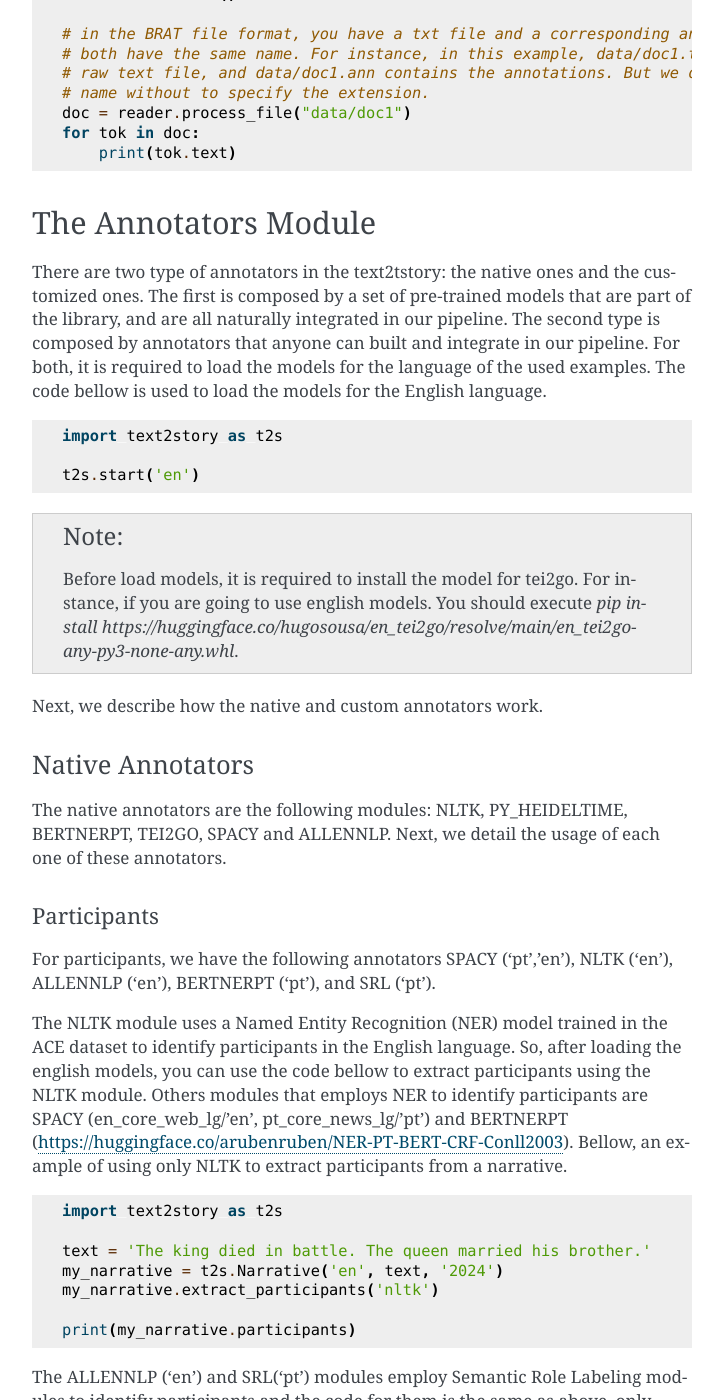
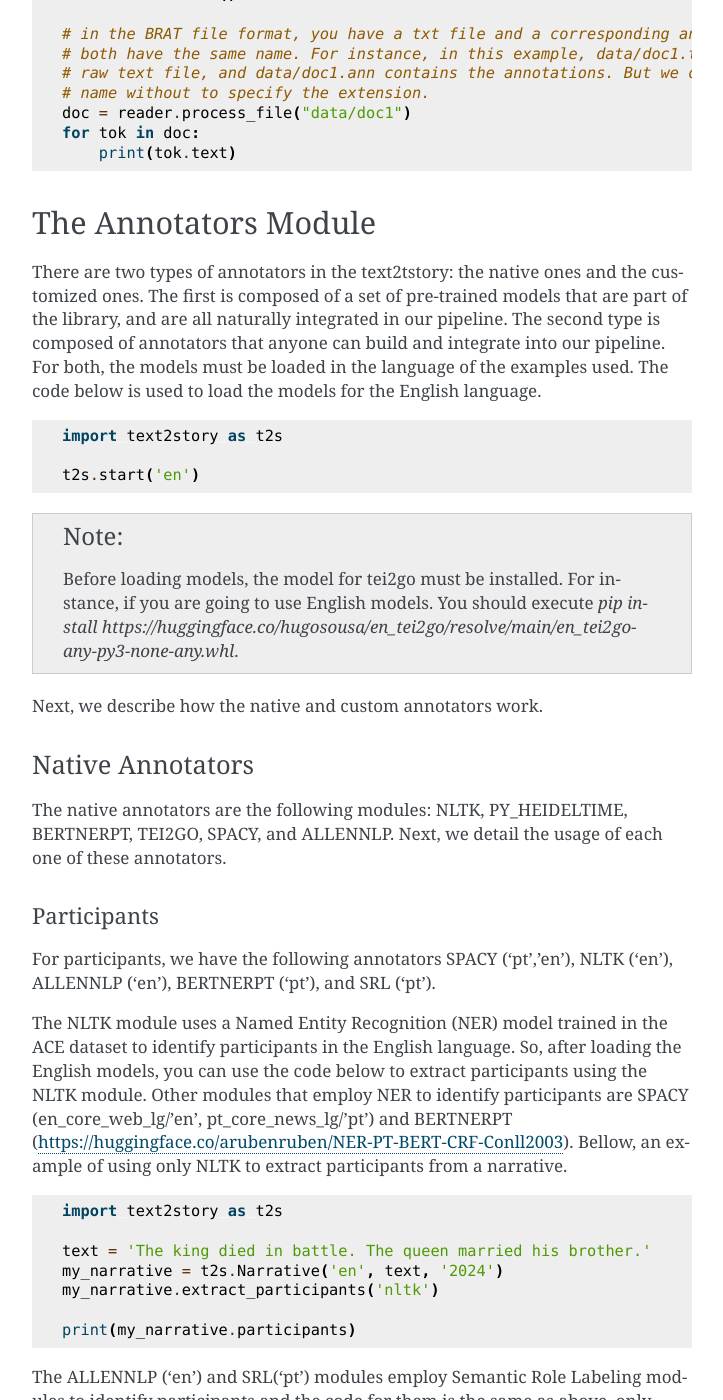
Before and after one commit to LIAAD/Text2StoryPackage, a Sphinx documentation site: the page built from docs/source/usage.rst, in a window 1280 px wide and 1400 px high, scrolled down 1480 px. Shown: the whole window, without its empty margins (388-1111 px from the left). Built offline with Sphinx 7.4.7, drawn with Linux system fonts in a browser that asks for light colours; some of the changed text lies outside the part shown.

Commit message:
Update usage.rst
fix grammar mistakes

```diff
--- a/docs/source/usage.rst
+++ b/docs/source/usage.rst
@@ -2,12 +2,12 @@
 =====
 
 
-Getting Start
+Getting Started
 -----
 
-After installation, you will be able to import and create an object of type Narrative. In this object,
+After installation, you will be able to import and create an object of the Narrative type. In this object,
 the text2story package will perform all automatic annotations. In the next section, we cover all the
-functionalities about the annotators.
+functionalities of the annotators.
 
 The Narrative Object
 -----
@@ -19,26 +19,26 @@
 to the models applied in the pipeline), and the document creation date. The last one is especially important for news
 stories which usually present a publication date.
 
-The code bellow presents an example with a raw text English that is used to create a Narrative object.
+The code below presents an example with a raw text English that is used to create a Narrative object.
 
 .. literalinclude:: examples/narrative_object.py
   :language: python
 
 
 The narrative object is used then to process all the pipeline of annotators that will extract the narrative components.
-The Section Annotators Module details how to build such pipeline.
+The Section Annotators Module details how to build such a pipeline.
 
 The Readers Module
 -----
 
-If the user want to read an already human annotated dataset, it is possible to do such a thing using some object of the
+If the user wants to read an already human-annotated dataset, it is possible to do such a thing using some object of the
 type reader. text2story readers module supports the following formats: ACE, BRAT, CSV, ECB, Framenet, Propbank.
-Each one of this module inherits the methods from the abstract class `Read`, which obliges all inherited classes to
+Each one of these modules inherits the methods from the abstract class `Read`, which obliges all inherited classes to
 implement the method `process` and `process_file`. The first method reads all files (text and annotations) from a
 given directory, and the second reads only one file (text and its annotations).
 
-It is assumed that both methods returns a list of `TokenCorpus`, which is type that contains a token and its
-annotations, if they exists. This is also a class defined in readers module.
+It is assumed that both methods return a list of `TokenCorpus`, which is the type that contains a token and its
+annotations if they exist. This is also a class defined in the reader's module.
 
 Next, a code example to read a directory with annotations in BRAT format.
 
@@ -55,11 +55,11 @@
 The Annotators Module
 -----
 
-There are two type of annotators in the text2tstory: the native ones and the customized ones.
-The first is composed by a set of pre-trained models that are part of the library, and
-are all naturally integrated in our pipeline. The second type is composed by annotators that
-anyone can built and integrate in our pipeline. For both, it is required to load the models for the
-language of the used examples. The code bellow is used to load the models for the English language.
+There are two types of annotators in the text2tstory: the native ones and the customized ones.
+The first is composed of a set of pre-trained models that are part of the library, and
+are all naturally integrated in our pipeline. The second type is composed of annotators that
+anyone can build and integrate into our pipeline. For both, the models must be loaded in the
+language of the examples used. The code below is used to load the models for the English language.
 
 .. literalinclude:: examples/load_models.py
   :language: python
@@ -67,14 +67,14 @@
 
 .. note::
 
-   Before load models, it is required to install the model for tei2go. For instance, if you are going to use english models. You should execute `pip install https://huggingface.co/hugosousa/en_tei2go/resolve/main/en_tei2go-any-py3-none-any.whl`.
+   Before loading models, the model for tei2go must be installed. For instance, if you are going to use English models. You should execute `pip install https://huggingface.co/hugosousa/en_tei2go/resolve/main/en_tei2go-any-py3-none-any.whl`.
 
 Next, we describe how the native and custom annotators work.
 
 Native Annotators
 ^^^^^^^^^^^^^^^^^
 
-The native annotators are the following modules: NLTK, PY_HEIDELTIME, BERTNERPT, TEI2GO, SPACY and ALLENNLP. Next, we detail
+The native annotators are the following modules: NLTK, PY_HEIDELTIME, BERTNERPT, TEI2GO, SPACY, and ALLENNLP. Next, we detail
 the usage of each one of these annotators.
 
 Participants
@@ -83,8 +83,8 @@
 BERTNERPT ('pt'), and SRL ('pt').
 
 The NLTK module uses a Named Entity Recognition (NER) model trained in the ACE dataset to identify participants in
-the English language. So, after loading the english models, you can use the code bellow to extract
-participants using the NLTK module. Others modules that employs NER to identify participants are SPACY
+the English language. So, after loading the English models, you can use the code below to extract
+participants using the NLTK module. Other modules that employ NER to identify participants are SPACY
 (en_core_web_lg/'en', pt_core_news_lg/'pt') and BERTNERPT (https://huggingface.co/arubenruben/NER-PT-BERT-CRF-Conll2003).
 Bellow, an example of using only NLTK to extract participants from a narrative.
 
@@ -106,7 +106,7 @@
 ''''''''
 
 For time expression, text2story has py_heideltime and tei2go to identify time expressions both in Portuguese and
-English languages. The code is similar to the extraction of participants. See the example bellow:
+English languages. The code is similar to the extraction of participants. See the example below:
 
 
 .. literalinclude:: examples/extract_time.py
```
Also changed, not shown: other parts of docs/source/usage.rst (+1 -1 lines).
